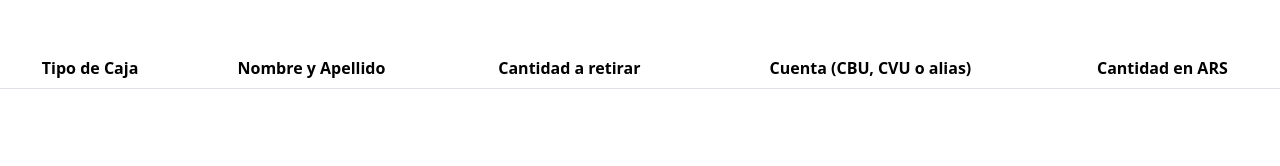
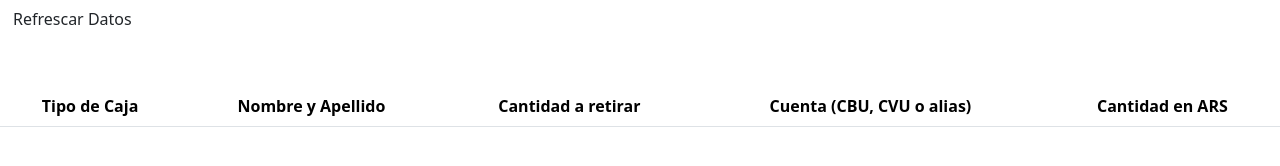
Before and after one commit to roAscurra/dataTableDinamica, a website with bundled scripts: page index.html in a window 1280 px wide. Built offline with nearby package versions, Linux system fonts and the light colour scheme; no server answers.

Commit message:
Agregando boton para refrescar la pagina

```diff
--- a/index.html
+++ b/index.html
@@ -9,6 +9,9 @@
     <title>Lista</title>
 </head>
 <body>
+    <div>
+        <button id="boton" onclick="location.reload()" class="btn">Refrescar Datos</button>
+    </div>
     <table id="tabla" class="table mt-5">
         <thead>
             <tr id="campos">
```
